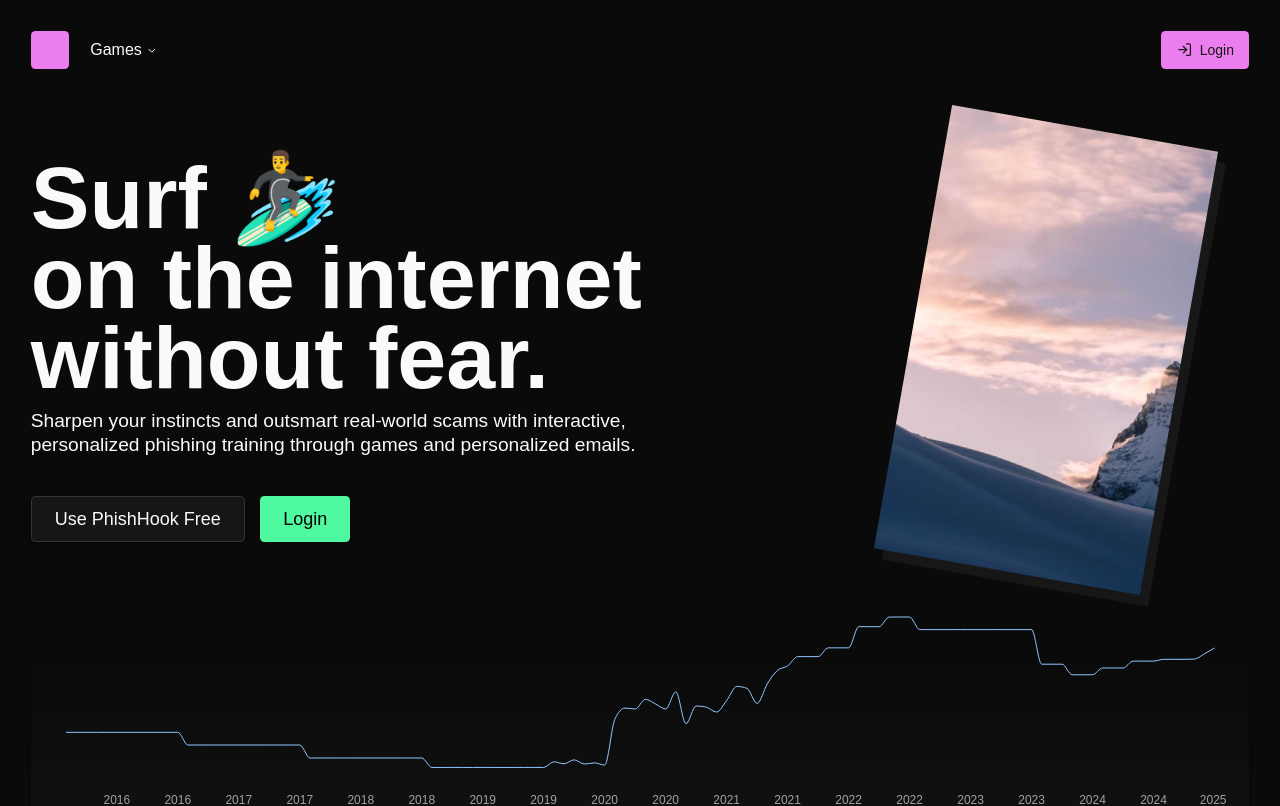
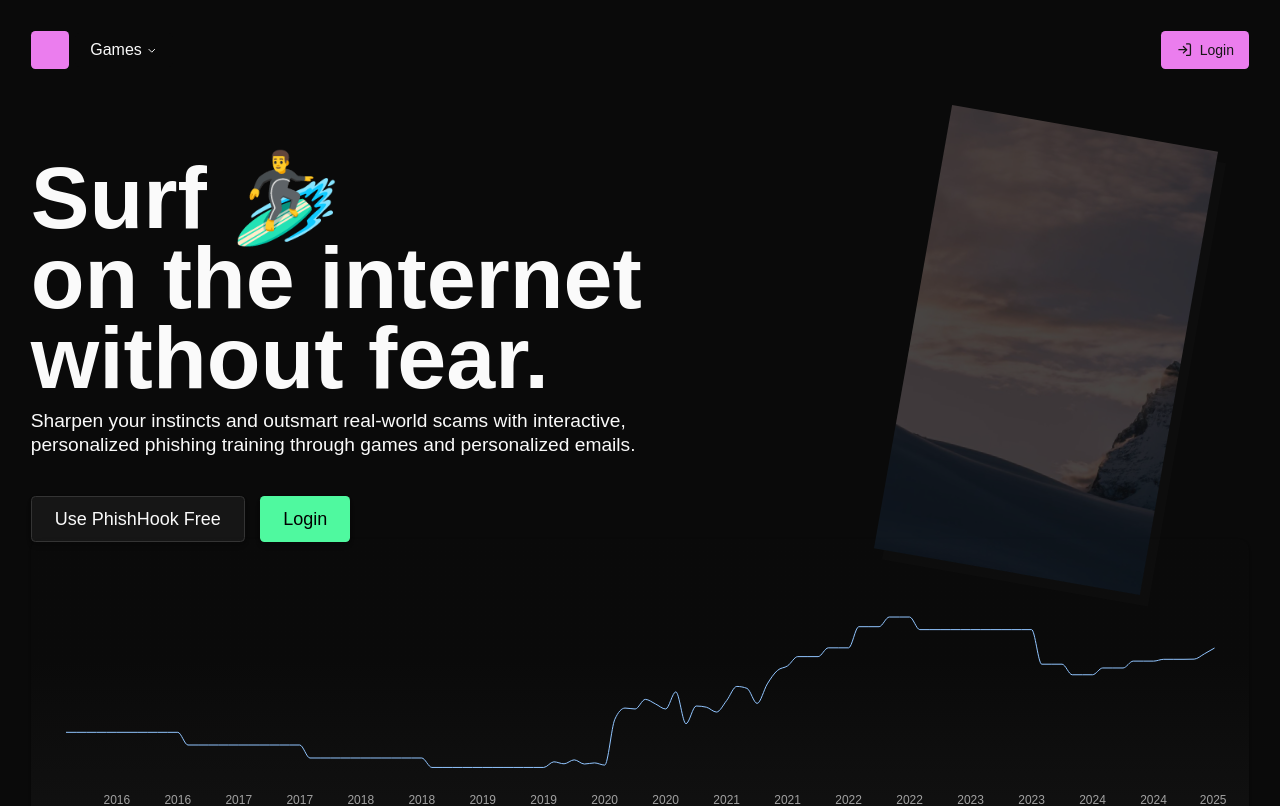
Before and after one commit to Username000000044/cac_team, a Next.js app: page / in a window 1280 px wide. Shown: the top 806 px of the page. Built offline with nearby package versions, Linux system fonts and the light colour scheme.

Commit message:
opacity 25

```diff
--- a/src/app/page.tsx
+++ b/src/app/page.tsx
@@ -45,9 +45,9 @@
             </Button>
           </div>
         </div>
-        <div className="relative -mt-15 md:m-0 z-1">
+        <div className="-mt-15 md:m-0 z-1">
           <Image
-            className="rotate-10 mx-auto scale-70 shadow-[11px_11px_0px_0px_var(--card)] md:scale-90"
+            className="rotate-10 opacity-25 mx-auto scale-70 shadow-[11px_11px_0px_0px_var(--card)] md:scale-90"
             src="/hero.jpg"
             width={300}
             height={400}
```
